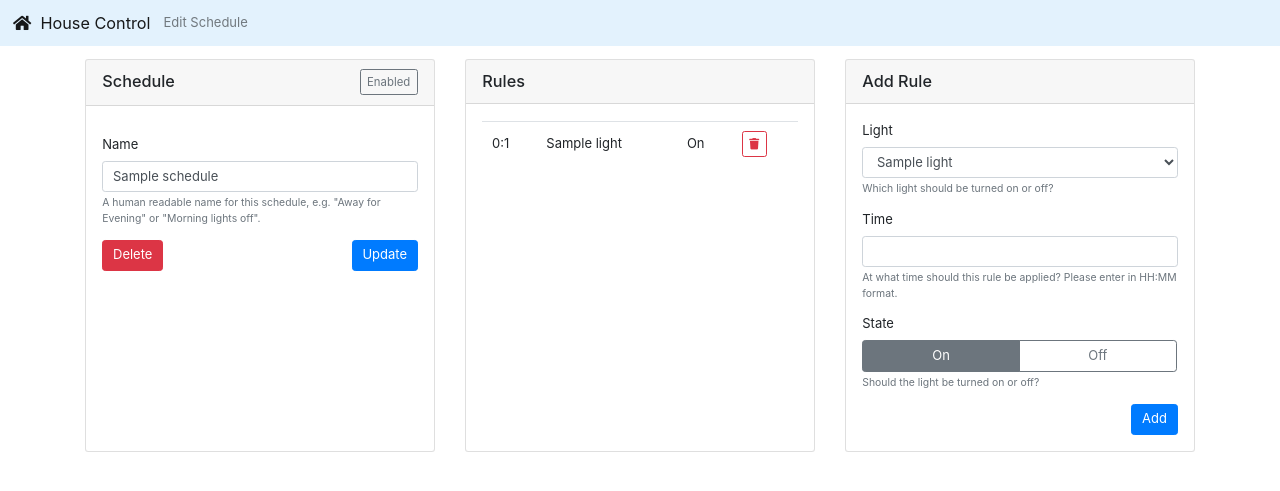
After one commit to rspencer01/house-control, a Flask app: page /edit/schedule/1 in a window 1280 px wide. The commit adds this page. Shown: the top 491 px of the page. Run offline with Flask 2, Linux system fonts and the light colour scheme; tables that the repository leaves empty hold one stand-in row (values such as "Sample post"); parts of the project's set-up code (start-up, migrations or seed data) failed here and were passed over; some libraries are stand-ins or nearby versions.

Commit message:
Adds schedules

```diff
--- a/house_server/__init__.py
+++ b/house_server/__init__.py
@@ -67,6 +67,7 @@ def create_application(test_config=None):
             "index.html",
             data=open("/tmp/data").read(),
             lights=Light.query.all(),
+            schedules=Schedule.query.all(),
             last_modified=os.path.getmtime("/tmp/data"),
         )
 
@@ -189,6 +190,70 @@ def create_application(test_config=None):
         flash("Currently commands are not immediate.", "warning")
         return "OK"
 
+    @application.route("/new_schedule", methods=["POST"])
+    @auth.login_required
+    def new_schedule():
+        schedule = Schedule(name="New", enabled=False)
+        db.session.add(schedule)
+        db.session.commit()
+        flash("Created new schedule", "success")
+        return str(schedule.id)
+
+    @application.route("/delete_schedule/<schedule_id>", methods=["POST"])
+    @auth.login_required
+    def delete_schedule(schedule_id):
+        schedule = Schedule.query.filter_by(id=schedule_id).first()
+        db.session.delete(schedule)
+        db.session.commit()
+        return redirect(url_for("index"))
+
+    @application.route("/delete_rule/<rule_id>", methods=["POST"])
+    @auth.login_required
+    def delete_rule(rule_id):
+        rule = ScheduleRule.query.filter_by(id=rule_id).first()
+        db.session.delete(rule)
+        db.session.commit()
+        return "OK"
+
+    @application.route("/edit/schedule/<schedule_id>", methods=["GET", "POST"])
+    @auth.login_required
+    def edit_schedule(schedule_id):
+        schedule = Schedule.query.filter_by(id=schedule_id).first()
+        if schedule is None:
+            flash("The requested schedule could not be found.", "error")
+            return redirect(url_for("index"))
+
+        if request.method == "GET":
+            return render_template(
+                "edit_schedule.html", schedule=schedule, lights=Light.query.all()
+            )
+
+        if request.method == "POST":
+            schedule.name = request.form["name"]
+            db.session.commit()
+            flash('Updated schedule "%s"' % schedule.name, "success")
+            return redirect(url_for("index"))
+
+    @application.route("/add/rule/to/schedule/<schedule_id>", methods=["POST"])
+    @auth.login_required
+    def add_rule(schedule_id):
+        schedule = Schedule.query.filter_by(id=schedule_id).first()
+        if schedule is None:
+            flash("The requested schedule could not be found.", "error")
+            return redirect(url_for("index"))
+
+        light = Light.query.filter_by(id=request.form["light"]).first()
+        if schedule is None:
+            flash("The requested light could not be found.", "error")
+            return redirect(url_for("index"))
+
+        time = int(request.form["time"].split(":")[0]) * 60
+        time += int(request.form["time"].split(":")[1])
+        state = request.form["state"] == "on"
+        schedule.rules.append(ScheduleRule(light=light, time=time, state=state))
+        db.session.commit()
+        return redirect(url_for("edit_schedule", schedule_id=schedule.id))
+
     return application
 
 
--- /dev/null
+++ b/house_server/templates/edit_schedule.html
@@ -0,0 +1,116 @@
+{% extends "layout.html" %}
+
+{% block heading %}
+Edit Schedule
+{% endblock %}
+
+{% block content %}
+<div class="card-deck">
+  <div class="card">
+    <h5 class="card-header">Schedule
+      <button class="btn btn-outline-secondary btn-sm float-right">{{ "Enabled" if schedule.enabled else "Disabled" }}</button></h5>
+    <div class="card-body">
+      <p class="card-text">
+        <form method="POST">
+          <fieldset>
+            <div class="form-group">
+              <label for="name">Name</label>
+              <input type="text" class="form-control" id="name" name="name" value="{{ schedule.name }}"/>
+              <small class="form-text text-muted">
+                A human readable name for this schedule, e.g. "Away for Evening" or "Morning lights off".
+              </small>
+            </div>
+          </fieldset>
+          <button type="submit" class="btn btn-primary float-right">Update</button>
+        </form>
+        <form method="POST" action="{{ url_for('delete_schedule', schedule_id=schedule.id) }}">
+          <button id="delete" class="btn btn-danger float-left">Delete</button>
+        </form>
+      </p>
+    </div>
+  </div>
+
+  <div class="card">
+    <h5 class="card-header">Rules</h5>
+    <div class="card-body">
+      <table class="table">
+        <tbody>
+          {% for rule in schedule.rules | sort(attribute="time")  %}
+            <tr>
+              <td style="vertical-align:middle;">
+                {{ rule.time//60 }}:{{ rule.time%60 }}
+              </td>
+              <td style="vertical-align:middle;">
+                {{ rule.light.name }}
+              </td>
+              <td style="vertical-align:middle;">
+                {{ "On" if rule.state else "Off" }}
+              </td>
+              <td style="vertical-align:middle;">
+                <button class="btn btn-sm btn-outline-danger delete-rule" data-href="{{ url_for('delete_rule', rule_id=rule.id) }}"><i class="fas fa-trash"></i></button>
+              </td>
+            </tr>
+          {% endfor %}
+        </tbody>
+      </table>
+    </div>
+  </div>
+
+  <div class="card">
+    <h5 class="card-header">Add Rule</h5>
+    <div class="card-body">
+      <form method="POST" action="{{ url_for('add_rule', schedule_id=schedule.id) }}">
+        <fieldset>
+          <div class="form-group">
+            <label for="name">Light</label>
+            <select class="form-control" id="light" name="light" >
+              {% for light in lights %}
+                <option value="{{ light.id }}">{{ light.name }}</option>
+              {% endfor %}
+            </select>
+            <small class="form-text text-muted">
+              Which light should be turned on or off?
+            </small>
+          </div>
+          <div class="form-group">
+            <label for="name">Time</label>
+            <input type="text" class="form-control" id="time" name="time"/>
+            <small class="form-text text-muted">
+              At what time should this rule be applied?  Please enter in HH:MM format.
+            </small>
+          </div>
+          <div class="form-group">
+            <label>State</label>
+            <br>
+            <div class="btn-group btn-group-toggle" data-toggle="buttons" style="width:100%;">
+              <label class="btn btn-outline-secondary active" for="state-on" style="width:50%;">
+                <input type="radio" class="form-control" id="state-on" name="state" value="on" checked>On</input>
+              </label>
+              <label class="btn btn-outline-secondary" for="state-on" style="width:50%;">
+                <input type="radio" class="form-control" id="state-on" name="state" value="off">Off</input>
+              </label>
+            </div>
+            <small class="form-text text-muted">
+              Should the light be turned on or off?
+            </small>
+          </div>
+        </fieldset>
+        <button type="submit" class="btn btn-primary float-right">Add</button>
+      </form>
+    </div>
+  </div>
+</div>
+{% endblock %}
+
+{% block scripts %}
+<script type="text/javascript">
+  jQuery(document).ready(function($) {
+      $(".delete-rule").click(function(event) {
+        event.stopPropagation();
+        $.post($(this).data("href"), {}, function() {
+          location.reload(true);
+        });
+      });
+  });
+</script>
+{% endblock %}
```
Also changed, not shown: house_server/Model.py (+20 -0 lines), house_server/templates/index.html (+43 -4 lines).
